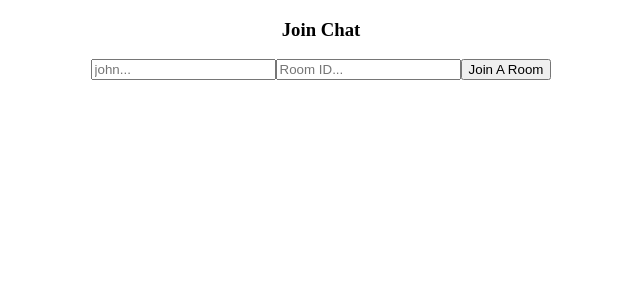
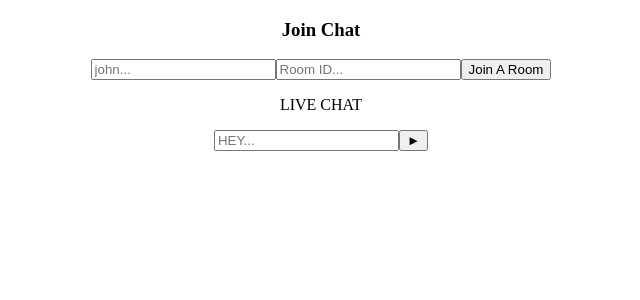
Before and after one commit to thishandhananjaya/socketchat, a React (Create React App) app in the folder client/: page / in a window 1280 px wide. Shown: the top 300 px of the page, without its empty margins (319-959 px from the left). Built offline with nearby package versions, Linux system fonts and the light colour scheme; no server answers.

Commit message:
Add Chat component and implement message sending functionality

```diff
--- a/client/src/App.js
+++ b/client/src/App.js
@@ -2,6 +2,7 @@ import { use } from 'react';
 import './App.css';
 import io from 'socket.io-client';
 import { useState } from 'react';
+import Chat from './chat';
 
 const socket = io.connect("http://localhost:3001");
 
@@ -33,7 +34,7 @@ function App() {
 
       <button onClick={joinRoom}>Join A Room</button>
 
-
+     <Chat socket={socket} username={username} room={room}/>
     </div>
   );
 }
--- /dev/null
+++ b/client/src/chat.js
@@ -0,0 +1,50 @@
+import React, { useEffect } from "react";
+import {useState} from "react";
+
+
+function Chat({socket,username,room}){
+    const [currentMessage,setCurrentMessage]=useState("");
+    const sendMessage= async () => {
+        if(currentMessage != ""){
+            const messageData ={
+                room:room,
+                author:username,
+                message:currentMessage,
+                time:new Date(Date.now()).getHours()+":"+ new Date(Date.now()).getMinutes(),
+            };
+            await socket.emit("send_message",messageData);
+
+
+        }
+    };
+
+    useEffect(()=>{
+        socket.on("receive_message",(data)=>{
+
+       console.log(data);
+        })},[socket]);
+
+    return(
+        <div>
+            <div className="chat-header">
+                <p>LIVE CHAT</p>
+            </div>
+            <div className="chat-body"></div>
+            <div className="chat-footer">
+                <input type="text" placeholder="HEY..." onChange={(event)=>{
+                    setCurrentMessage(event.target.value);
+                } }
+                />
+                <button onClick={sendMessage}>&#9658;</button>
+            </div>
+
+
+        </div>
+
+
+
+
+
+    )
+}
+export default Chat;
```
Also changed, not shown: 1 other file (tests, documents, lock files or other folders).
